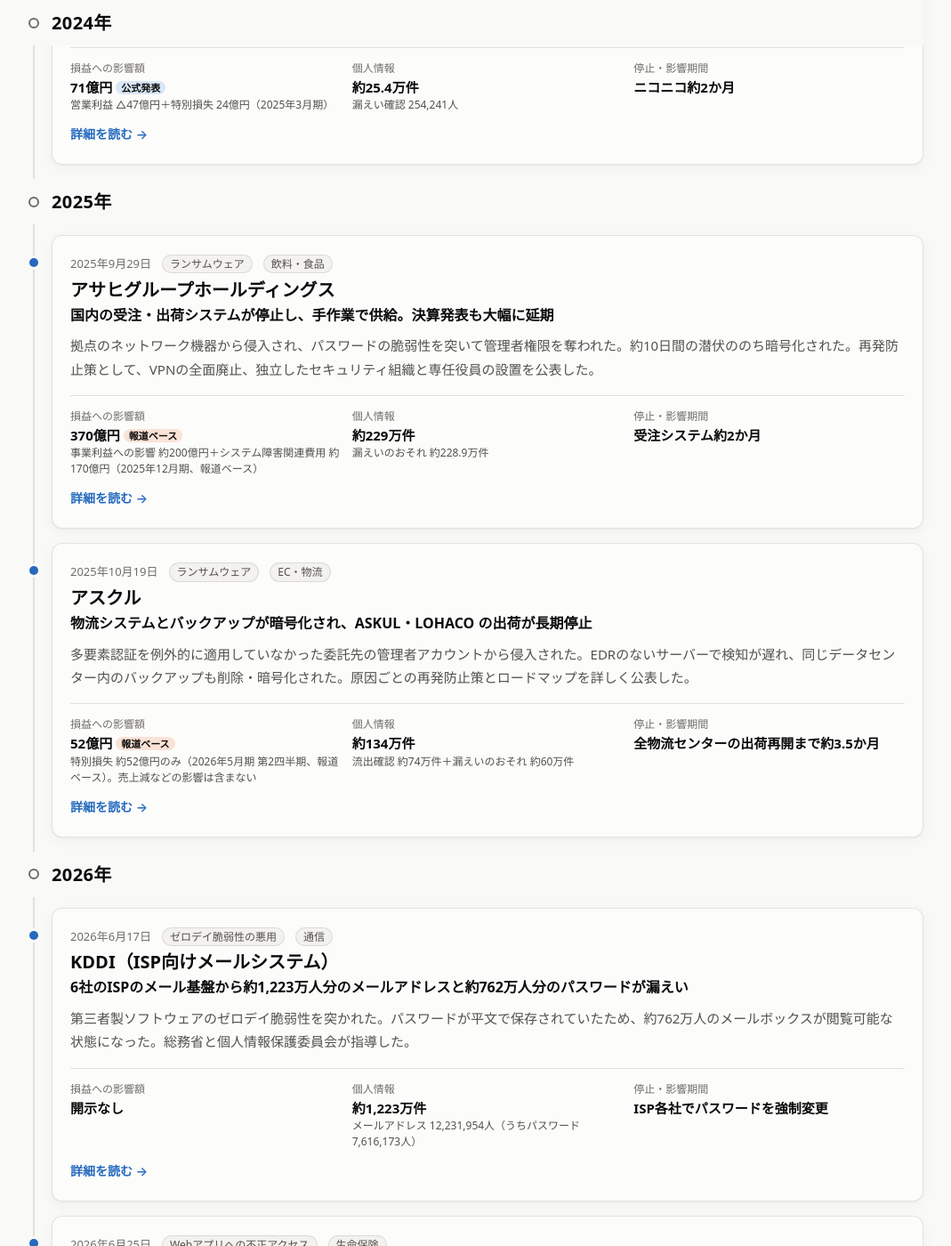
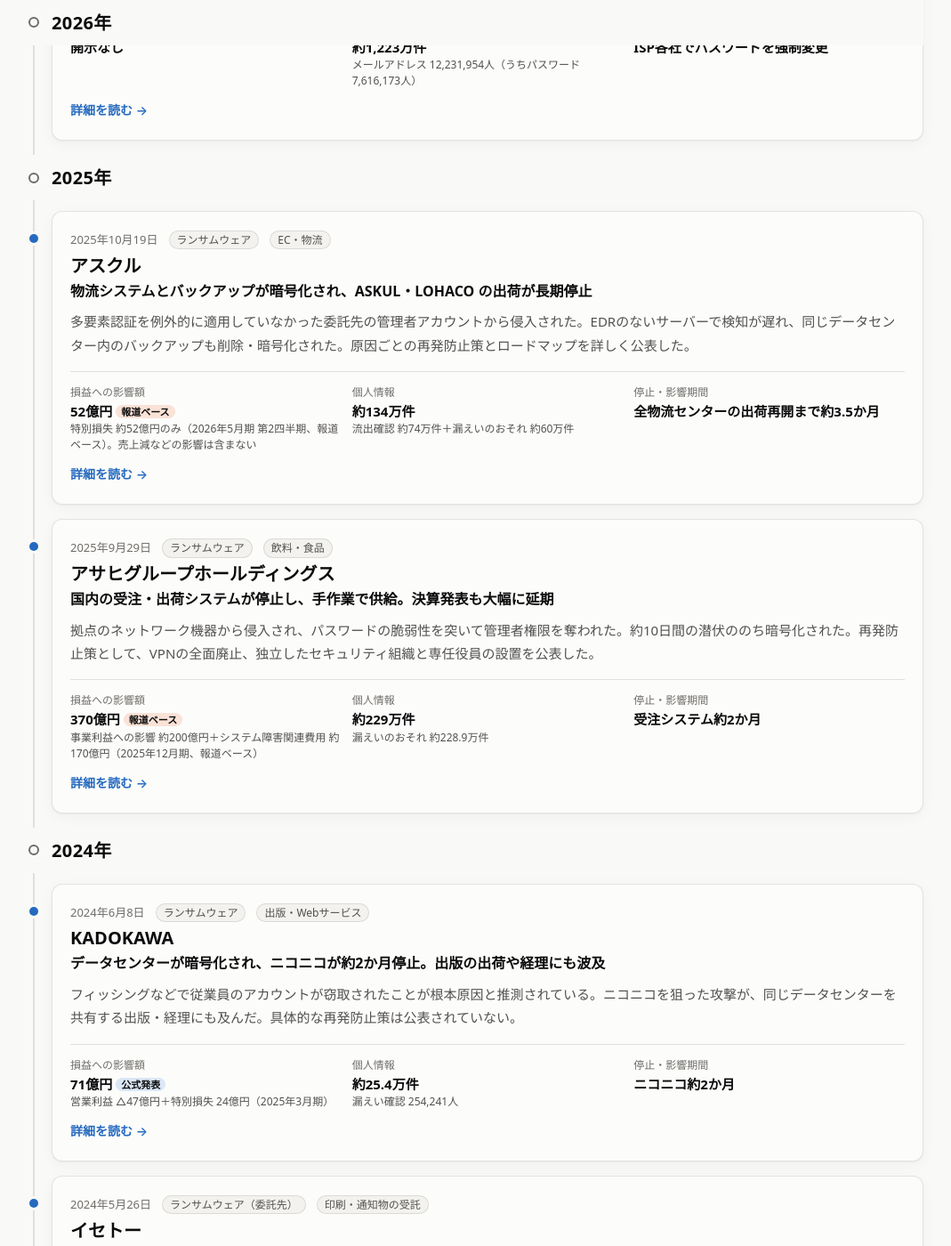
Before and after one commit to Lab8010/security-postmortems, a Jekyll site: the page index.html, which Jekyll copies as it is, in a window 1280 px wide and 1400 px high, scrolled down 1964 px. Shown: the whole window at 89% size, without its empty margins (106-1175 px from the left). Built offline with Jekyll 4.4.1, drawn with Linux system fonts in a browser that asks for light colours; some of the changed text lies outside the part shown.

Commit message:
時系列を新しい順（上が最新）に変更
Co-Authored-By: Claude Opus 5.5 <noreply@anthropic.com>

```diff
--- a/assets/app.js
+++ b/assets/app.js
@@ -168,7 +168,8 @@
   fetch("data/incidents.json")
     .then(function (r) { if (!r.ok) throw new Error(r.status); return r.json(); })
     .then(function (data) {
-      var list = data.incidents.slice().sort(function (a, b) { return a.date < b.date ? -1 : 1; });
+      // 新しい順（上が最新）
+      var list = data.incidents.slice().sort(function (a, b) { return a.date < b.date ? 1 : -1; });
       document.getElementById("meta").textContent =
         "掲載事例 " + list.length + "件 ／ 最終更新 " + data.updated;
       renderAmount(list);
--- a/index.html
+++ b/index.html
@@ -63,7 +63,7 @@
 
     <section id="timeline" aria-labelledby="timeline-title">
       <h2 class="section-title" id="timeline-title">時系列</h2>
-      <p class="section-lead">発生した順に並べています。カードをクリックすると詳細ページに移動します。</p>
+      <p class="section-lead">新しい順に並べています（上が最新）。カードをクリックすると詳細ページに移動します。</p>
       <ol class="timeline" id="timeline-list"></ol>
     </section>
 
```
